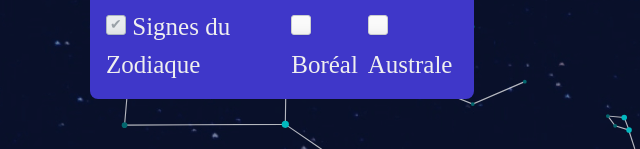
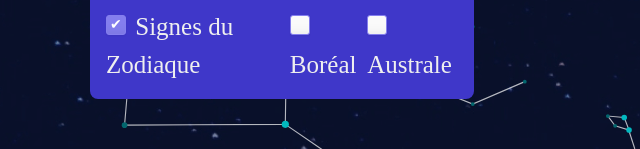
Before and after one commit to N9des/constella, a website: page src/const.html in a window 1280 px wide. Both pictures are taken after a click on the checkbox "Signes du Zodiaque". Shown: the part 651-800 px from the top of the page, 60-700 px from the left. Drawn offline with nearby package versions, Linux system fonts and the light colour scheme; files that its build step writes are made by us from their sources.

Commit message:
checkbox

```diff
--- a/src/styles/components/_media.scss
+++ b/src/styles/components/_media.scss
@@ -185,9 +185,10 @@
     }
 
     .checkbox{
+        margin-right: 3px;
         -webkit-appearance: none;
         background-color: #fafafa;
-        border: 1px solid #cacece;
+        border: 1px solid $c-visited;
         box-shadow: 0 1px 2px rgba(0,0,0,0.05), inset 0px -15px 10px -12px rgba(0,0,0,0.05);
         padding: 9px;
         border-radius: 3px;
@@ -200,8 +201,8 @@
     }
 
     .checkbox:checked {
-        background-color: #e9ecee;
-        border: 1px solid #adb8c0;
+        background-color: $c-visited;
+        border: 1px solid $c-visited;
         box-shadow: 0 1px 2px rgba(0,0,0,0.05), inset 0px -15px 10px -12px rgba(0,0,0,0.05), inset 15px 10px -12px rgba(255,255,255,0.1);
         color: #99a1a7;
     }
@@ -212,7 +213,7 @@
         position: absolute;
         top: 0px;
         left: 3px;
-        color: #99a1a7;
+        color: #fff;
     }
 
     /* FOOTER */
```
